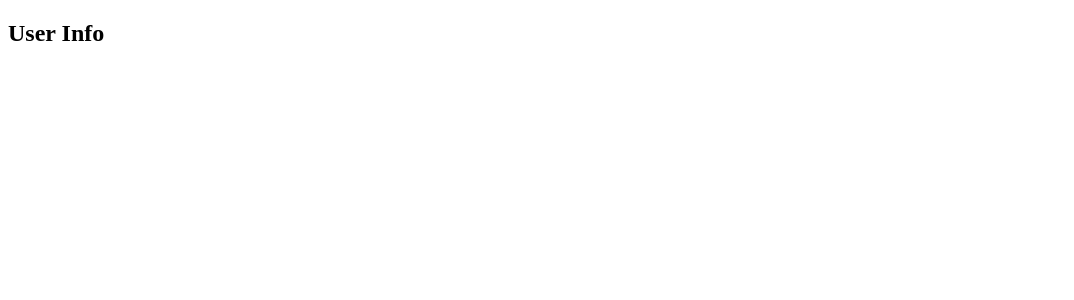
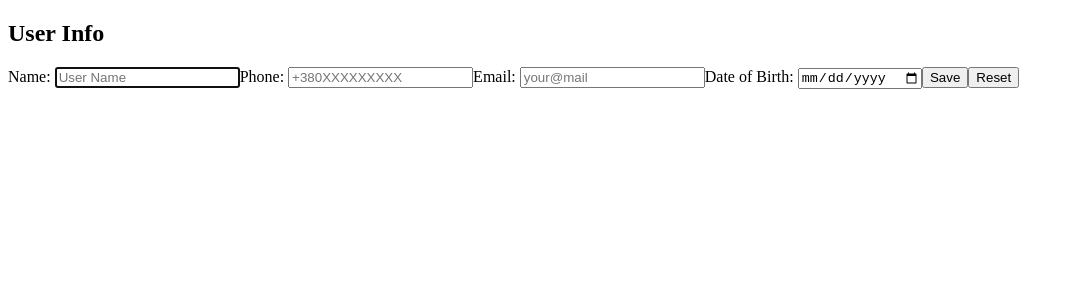
Before and after one commit to pecourses/pe2024-1-react-app, a React (Vite) app: page / in a window 1280 px wide. Shown: the top 300 px of the page, without its empty margins (0-1074 px from the left). Built offline with nearby package versions, Linux system fonts and the light colour scheme; the HTML template or start-up script is replaced by a standard one.

Commit message:
Add form markup

```diff
--- a/src/components/forms/ContactsForm/index.jsx
+++ b/src/components/forms/ContactsForm/index.jsx
@@ -1,4 +1,4 @@
-import { Form, Formik } from "formik";
+import { ErrorMessage, Field, Form, Formik } from "formik";
 import { CONTACTS_VALIDATION_SCHEMA } from "../../../utils/validationSchemas";
 
 // Name, Tel, Email, Birthday
@@ -23,7 +23,41 @@ function ContactsForm() {
         onSubmit={handleSubmit}
         validationSchema={CONTACTS_VALIDATION_SCHEMA}
       >
-        {formikProps => <Form></Form>}
+        {formikProps => (
+          <Form>
+            <label>
+              <span>Name: </span>
+              <Field
+                type="text"
+                name="userName"
+                placeholder="User Name"
+                autoFocus
+              />
+              <ErrorMessage name="userName" />
+            </label>
+            <label>
+              <span>Phone: </span>
+              <Field
+                type="text"
+                name="phoneNumber"
+                placeholder="+380XXXXXXXXX"
+              />
+              <ErrorMessage name="phoneNumber" />
+            </label>
+            <label>
+              <span>Email: </span>
+              <Field type="email" name="email" placeholder="your@mail" />
+              <ErrorMessage name="email" />
+            </label>
+            <label>
+              <span>Date of Birth: </span>
+              <Field type="date" name="birthday" />
+              <ErrorMessage name="birthday" />
+            </label>
+            <button type="submit">Save</button>
+            <button type="reset">Reset</button>
+          </Form>
+        )}
       </Formik>
     </div>
   );
```
